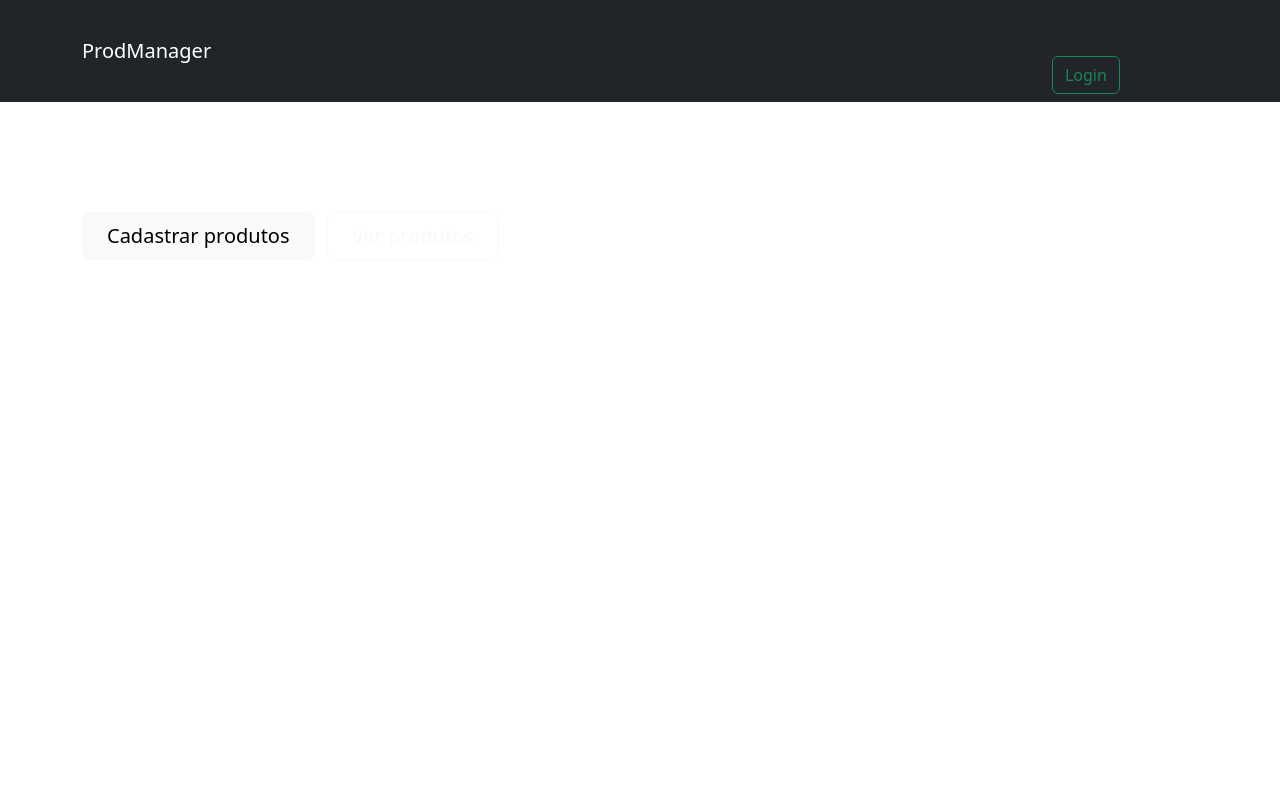
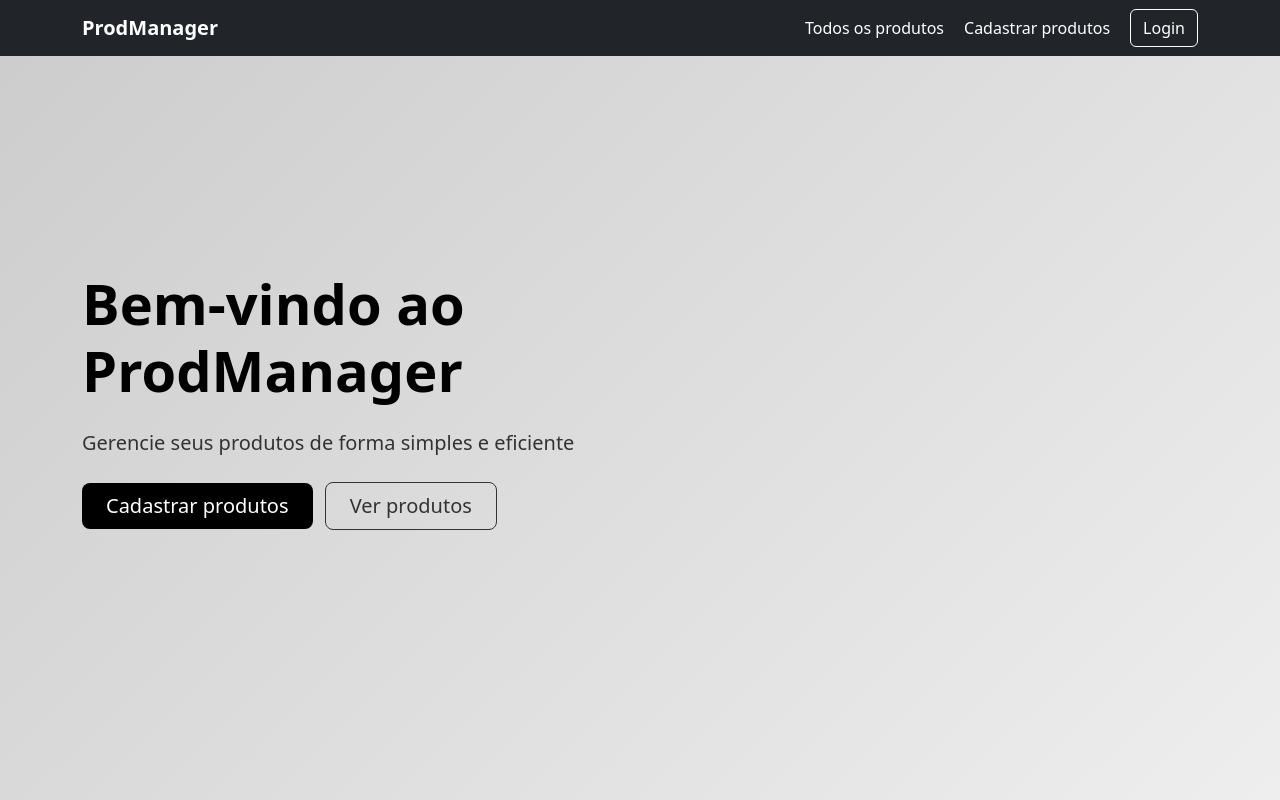
Before and after one commit to vanttellie/atividade-4, a website: page public/index.html in a window 1280 px wide. Drawn offline with nearby package versions, Linux system fonts and the light colour scheme; the site is published under a folder, as on GitHub Pages, so addresses that start at the root find nothing.

Commit message:
VAMO VERCEL ME AJUDAAA

```diff
--- a/public/index.html
+++ b/public/index.html
@@ -4,7 +4,7 @@
     <meta charset="UTF-8" />
     <title>Minha Aplicação</title>
     <link href="https://cdn.jsdelivr.net/npm/bootstrap@5.3.6/dist/css/bootstrap.min.css" rel="stylesheet" integrity="sha384-4Q6Gf2aSP4eDXB8Miphtr37CMZZQ5oXLH2yaXMJ2w8e2ZtHTl7GptT4jmndRuHDT" crossorigin="anonymous">
-    <link rel="stylesheet" href="/index.css" />
+    <link rel="stylesheet" href="index.css"/>
 </head>
 <body>
     <nav class="navbar fixed-top navbar-dark bg-dark">
```
Also changed, not shown: public/login.html (+1 -1 lines).
